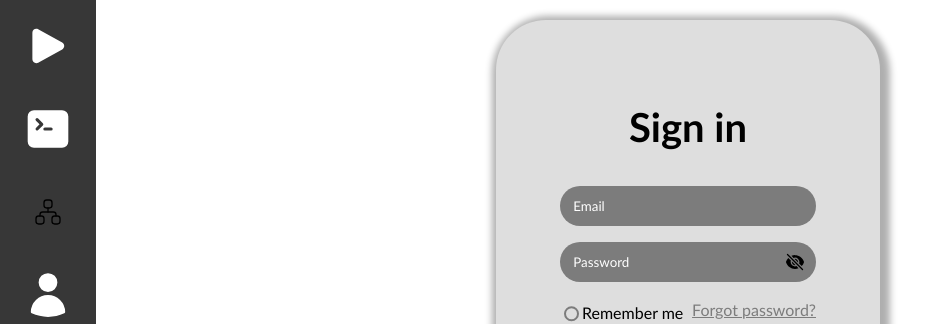
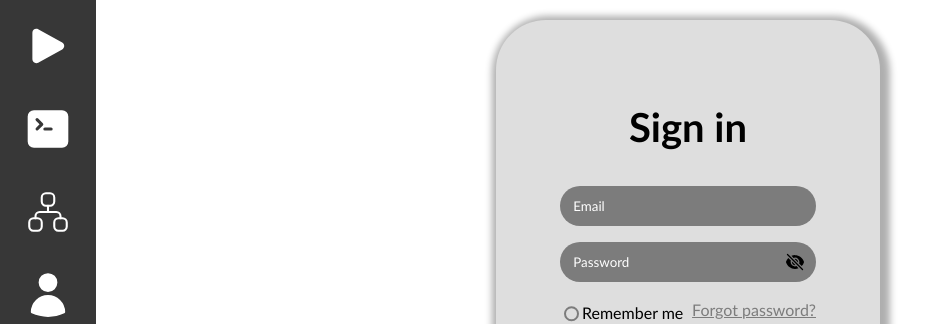
Before and after one commit to Haranana/Turing-Machine-Simulator-Frontend, a React (Vite) app: page /login in a window 1280 px wide. Shown: the top 324 px of the page, without its empty margins (0-930 px from the left). Built offline with nearby package versions, Linux system fonts and the light colour scheme.

Commit message:
small hotfix to profile edition

```diff
--- a/src/assets/Sitemap.tsx
+++ b/src/assets/Sitemap.tsx
@@ -4,11 +4,9 @@ export const Sitemap = () => {
   return (
     <svg className='icon'  aria-hidden="true"
     xmlns="http://www.w3.org/2000/svg"
-    width="32"
-    height="32"
     viewBox="0 0 24 24"
     fill="none"
-    stroke="#000000"
+    stroke="#ffffffff"
     stroke-width="1"
     stroke-linecap="round"
     stroke-linejoin="round"
--- a/src/features/AccountComponents/EditProfile.tsx
+++ b/src/features/AccountComponents/EditProfile.tsx
@@ -62,7 +62,7 @@ export default function EditProfile(){
         <div className="editProfileRow">
             <div className="editProfileTextField">
                 <p className="editProfileTextFieldTitle">User since: </p>
-                <p className="editProfileTextFieldValue">{accountData != null? dateToShowable(accountData.createdAt) : ""}</p>
+                <p className="editProfileTextFieldValue">{ (accountData != null && accountData.createdAt != null)? dateToShowable(accountData.createdAt) : ""}</p>
             </div>
         </div>
 
```
